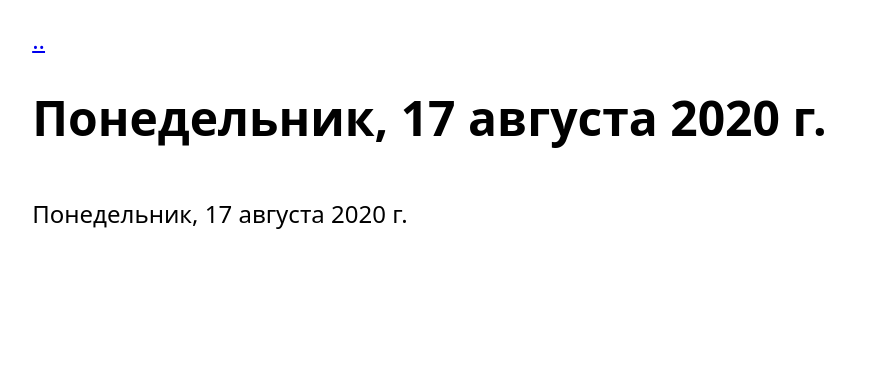
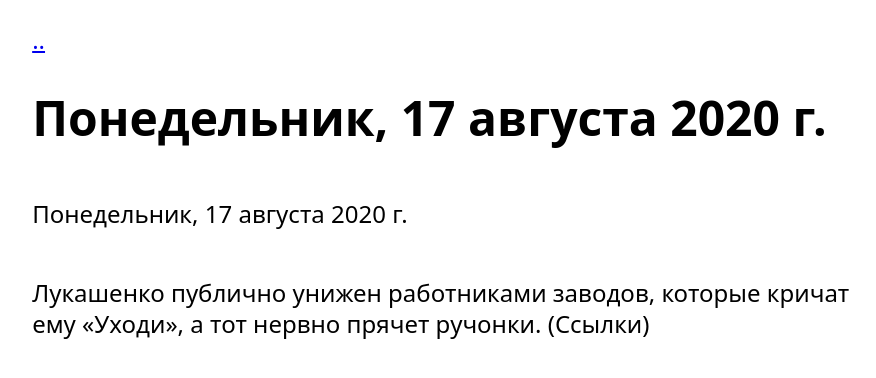
Before and after one commit to free-belarus/info, a Jekyll site: the page built from _posts/Timeline/2020-08-17-news-Monday-2020-08-17.md, in a window 1280 px wide. Shown: the top 378 px of the page, without its empty margins (196-1072 px from the left). Built offline with Jekyll 4.4.1, drawn with Linux system fonts in a browser that asks for light colours.

Commit message:
Add info about Monday

```diff
--- a/_posts/Timeline/2020-08-17-news-Monday-2020-08-17.md
+++ b/_posts/Timeline/2020-08-17-news-Monday-2020-08-17.md
@@ -4,3 +4,6 @@ title: "Понедельник, 17 августа 2020 г."
 ---
 
 Понедельник, 17 августа 2020 г.
+
+
+Лукашенко публично унижен работниками заводов, которые кричат ему «Уходи», а тот нервно прячет ручонки. (Ссылки)
```
Also changed, not shown: _posts/Timeline/2020-08-19-news-Wednesday-2020-08-19.md (renamed from _posts/Timeline/2020-08-18-news-Wednesday-2020-08-19.md).
